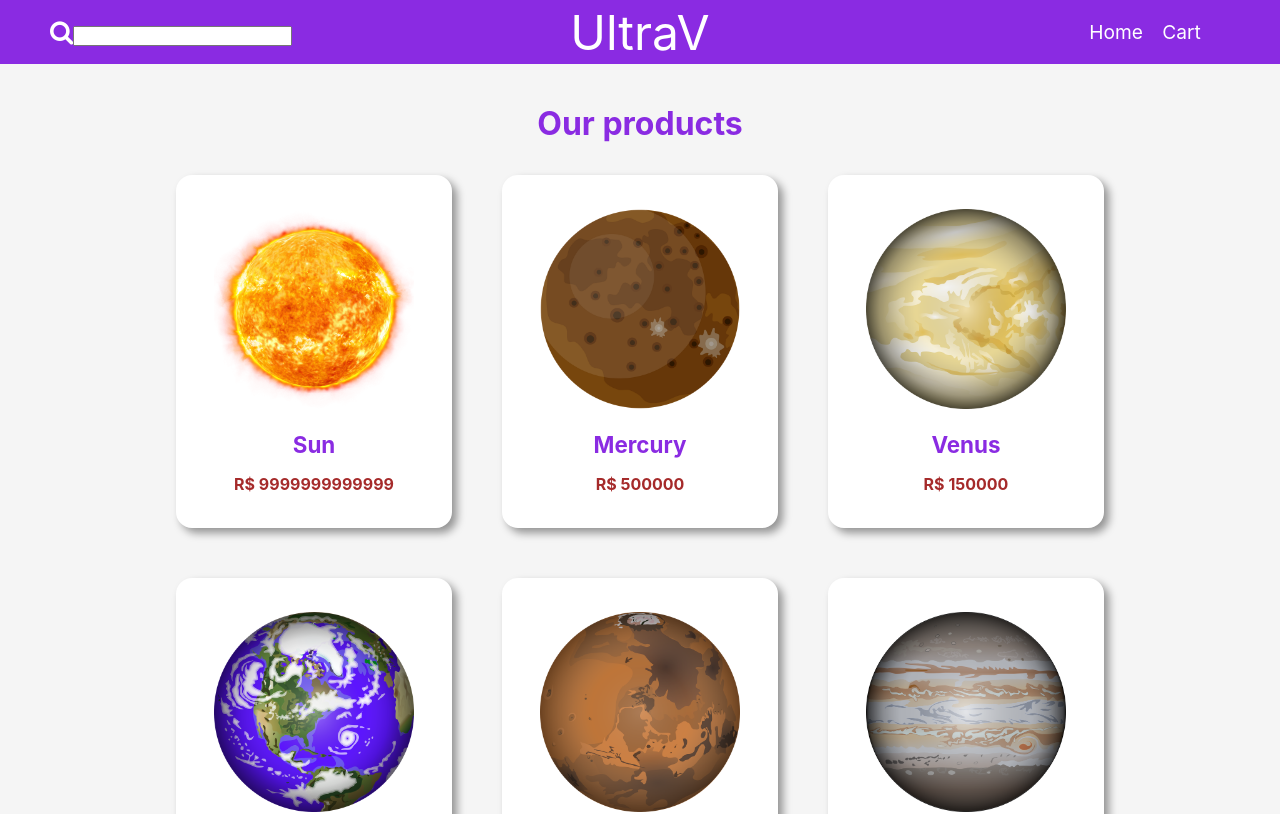
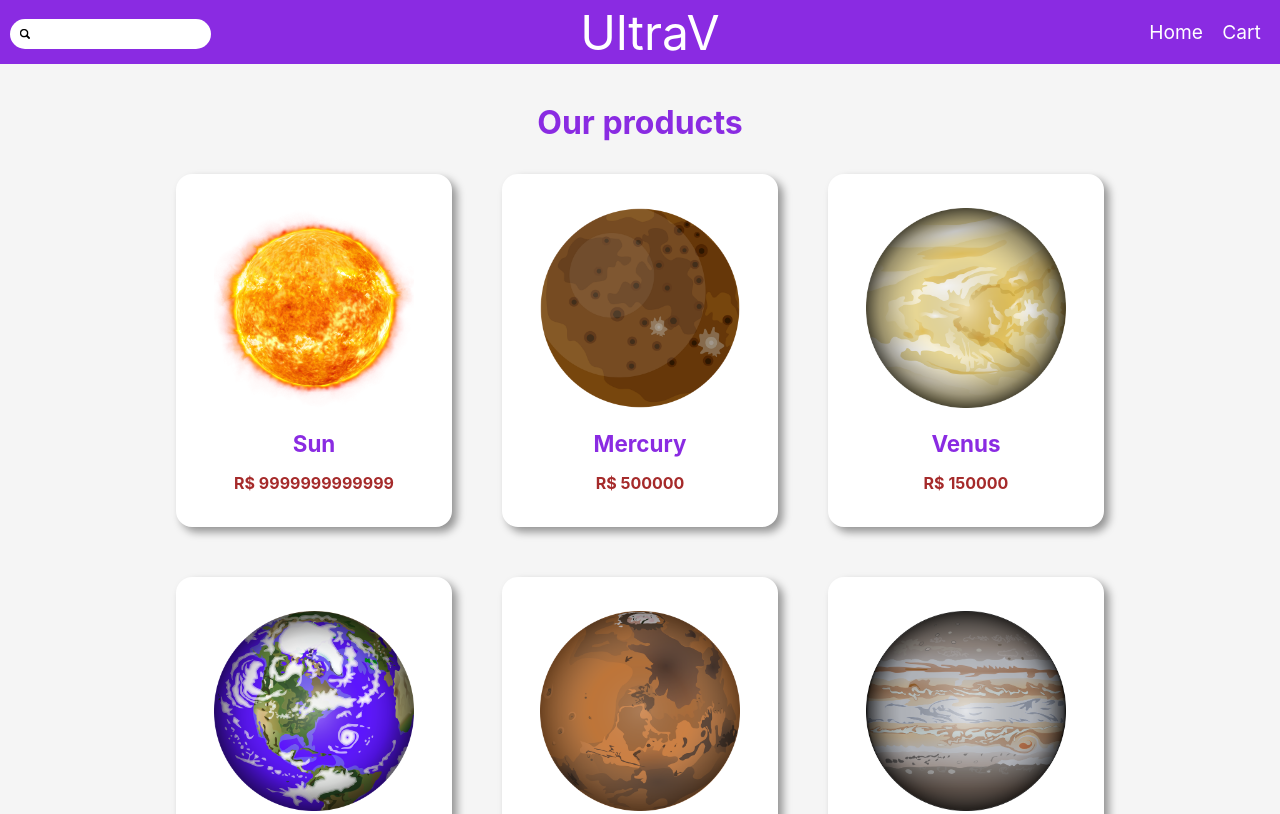
Before and after one commit to AmiltonCabral/mercado-ultrav, a Next.js app: page / in a window 1280 px wide. Shown: the top 814 px of the page. Built offline with nearby package versions, Linux system fonts and the light colour scheme.

Commit message:
search implemented

```diff
--- a/components/Navbar.js
+++ b/components/Navbar.js
@@ -1,18 +1,27 @@
 import Link from 'next/link'
-import { useContext, useState } from 'react'
+import { useContext } from 'react'
 import { SearchContext } from '../contexts/SearchContext'
+import { useRouter } from 'next/router'
 
 import styles from '../styles/Navbar.module.css'
 
 export default function Navbar() {
 
+  const router = useRouter()
+
   const {setSearch} = useContext(SearchContext)
+
+  const handleSubmit = e => {
+    e.preventDefault()
+    router.push("/")
+  }
 
   return (
     <nav className={styles.navbar}>
       <div className={`${styles.item} ${styles.search}`}>
-        <i className="fa fa-search"></i>
-        <input type="text" onChange={(e) => setSearch(e.target.value)}/>
+        <form onSubmit={handleSubmit}>
+          <input type="text" onChange={(e) => setSearch(e.target.value)}/>
+        </form>
       </div>
       <l1 className={styles.item}>Ultra<span>V</span></l1>
       <div className={styles.item}>
--- a/styles/MainContainer.module.css
+++ b/styles/MainContainer.module.css
@@ -2,4 +2,5 @@
     min-height: 70vh;
     padding: 40px;
     background-color: whitesmoke;
+    margin-top: 63px;
 }
--- a/styles/Navbar.module.css
+++ b/styles/Navbar.module.css
@@ -4,7 +4,12 @@
     flex-direction: row;
     align-items: center;
     color: white;
-    padding: 0 50px;
+    padding: 0 10px;
+    position: fixed;
+    overflow: hidden;
+    top: 0;
+    width: 100%;
+    z-index: 1;
 }
 
 .navbar l1 {
@@ -16,6 +21,19 @@
 .search {
     text-align: left;
     font-size: 25px;
+}
+
+.search input[type=text] {
+    background-image: url('/images/search-icon.png');
+    background-position-x: 10px;
+    background-repeat: no-repeat;
+    background-position-y: center;
+    background-size: 10px;
+    padding-left: 30px;
+    border-radius: 30px;
+    border: 0px;
+    height: 30px;
+    width: 40%;
 }
 
 .item {
```
Also changed, not shown: public/images/search-icon.png (added).
